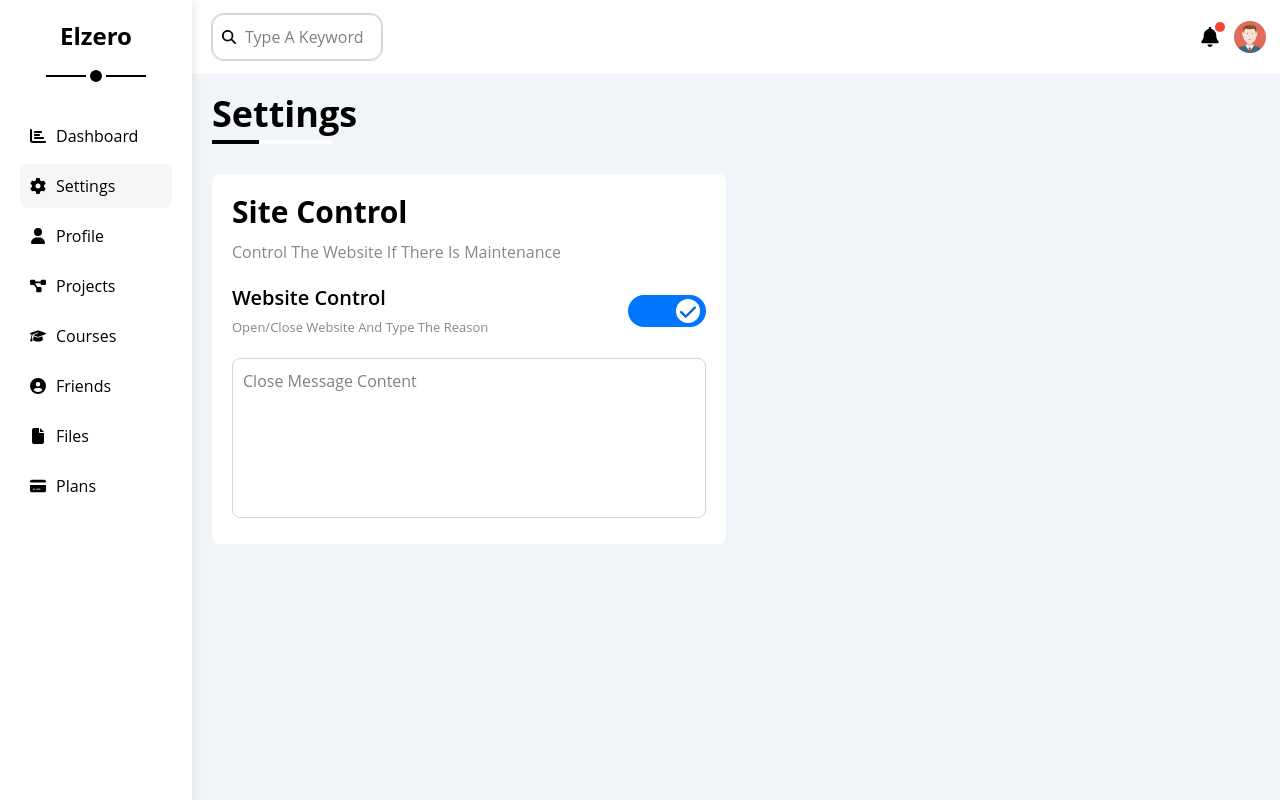
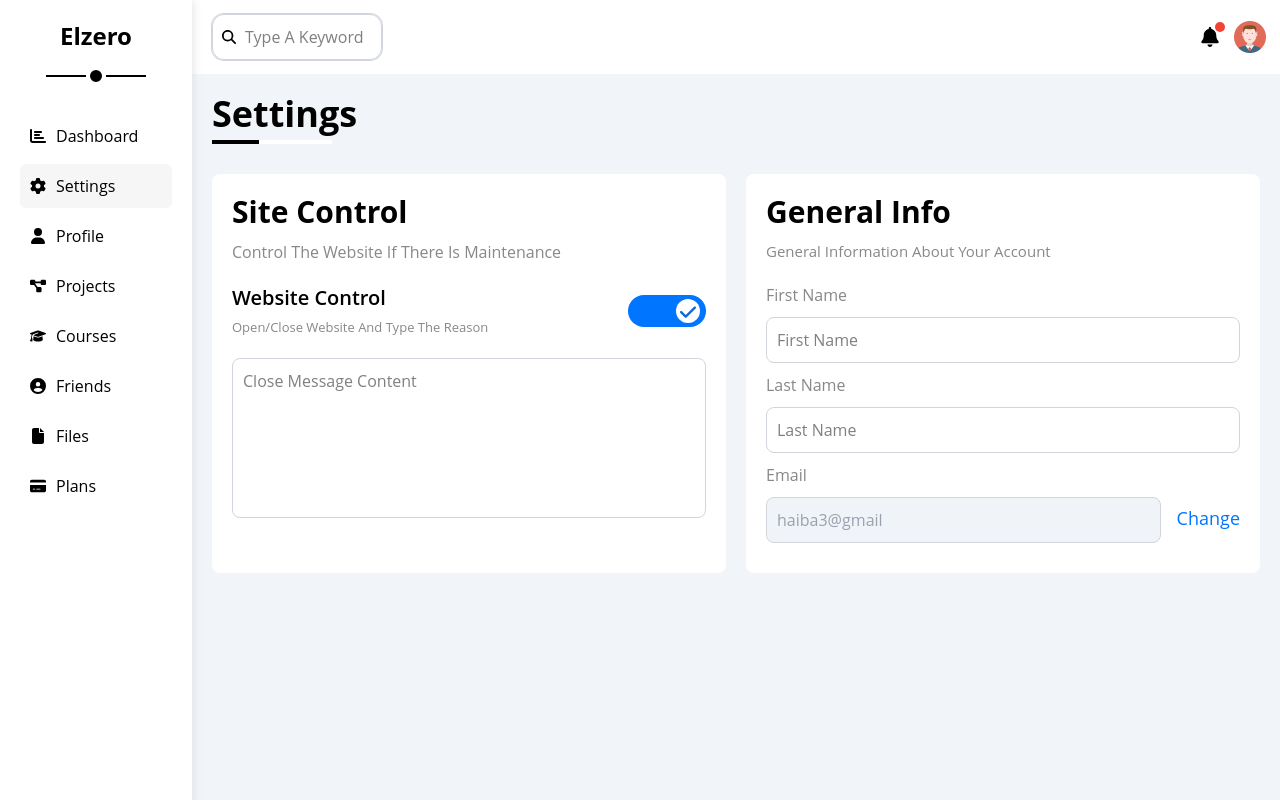
Before and after one commit to Mohamed3Eid/Dashboard, a website: page src/pages/setting.html in a window 1280 px wide. Shown: the top 800 px of the page. Drawn offline with nearby package versions, Linux system fonts and the light colour scheme; files that its build step writes are made by us from their sources.

Commit message:
feat: add general info section.

```diff
--- a/src/pages/setting.html
+++ b/src/pages/setting.html
@@ -272,6 +272,55 @@
             ></textarea>
           </div>
           <!-- end site control -->
+
+          <!-- start info -->
+          <div class="bg-white p-5 rounded-lg">
+            <h2 class="mb-2.5">general info</h2>
+            <p class="capitalize text-info mb-5 text-[15px]">
+              general information about your account
+            </p>
+            <form>
+              <label for="first" class="block capitalize text-info"
+                >first name</label
+              >
+              <input
+                id="first"
+                type="text"
+                placeholder="first name"
+                class="w-full my-2.5 border border-gray-300 p-2.5 rounded-lg outline-0 caret-primary placeholder:capitalize focus:placeholder:opacity-0 placeholder:transition placeholder:duration-300"
+              />
+
+              <label for="last" class="block capitalize text-info"
+                >last name</label
+              >
+              <input
+                id="last"
+                type="text"
+                placeholder="last name"
+                class="w-full my-2.5 border border-gray-300 p-2.5 rounded-lg outline-0 caret-primary placeholder:capitalize focus:placeholder:opacity-0 placeholder:transition placeholder:duration-300"
+              />
+
+              <div class="flex items-center gap-4">
+                <div class="w-full">
+                  <label for="email" class="block capitalize text-info"
+                    >email</label
+                  >
+                  <input
+                    id="email"
+                    type="email"
+                    value="haiba3@gmail"
+                    disabled
+                    class="block w-full bg-[#f0f4f8] text-gray-400 my-2.5 border border-gray-300 p-2.5 rounded-lg outline-0 caret-primary placeholder:capitalize focus:placeholder:opacity-0 placeholder:transition placeholder:duration-300"
+                  />
+                </div>
+
+                <a href="#" class="text-primary text-lg capitalize mt-5"
+                  >change</a
+                >
+              </div>
+            </form>
+          </div>
+          <!-- end info -->
         </div>
         <!-- end wrapper -->
         <div class="h-screen"></div>
```
